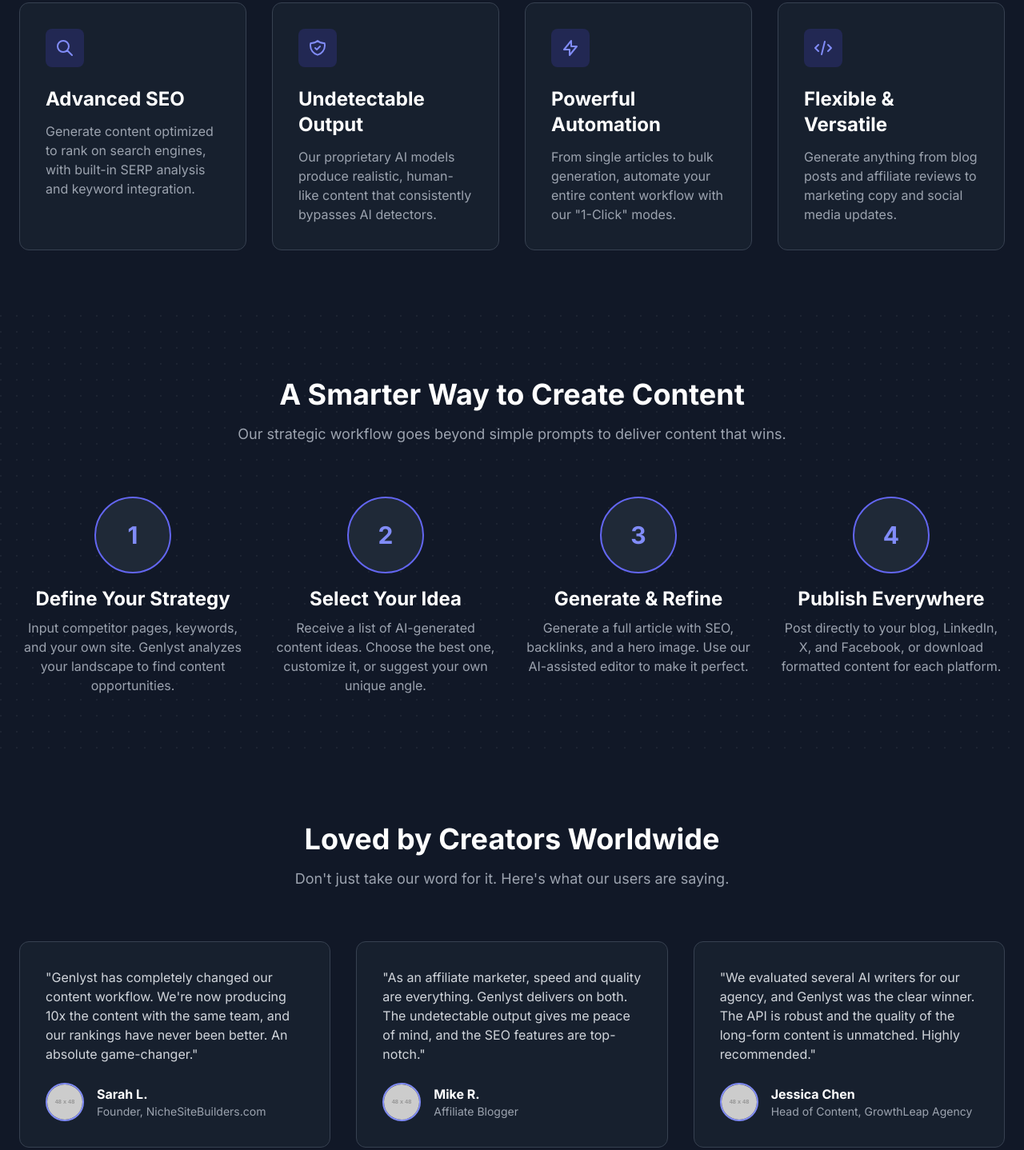
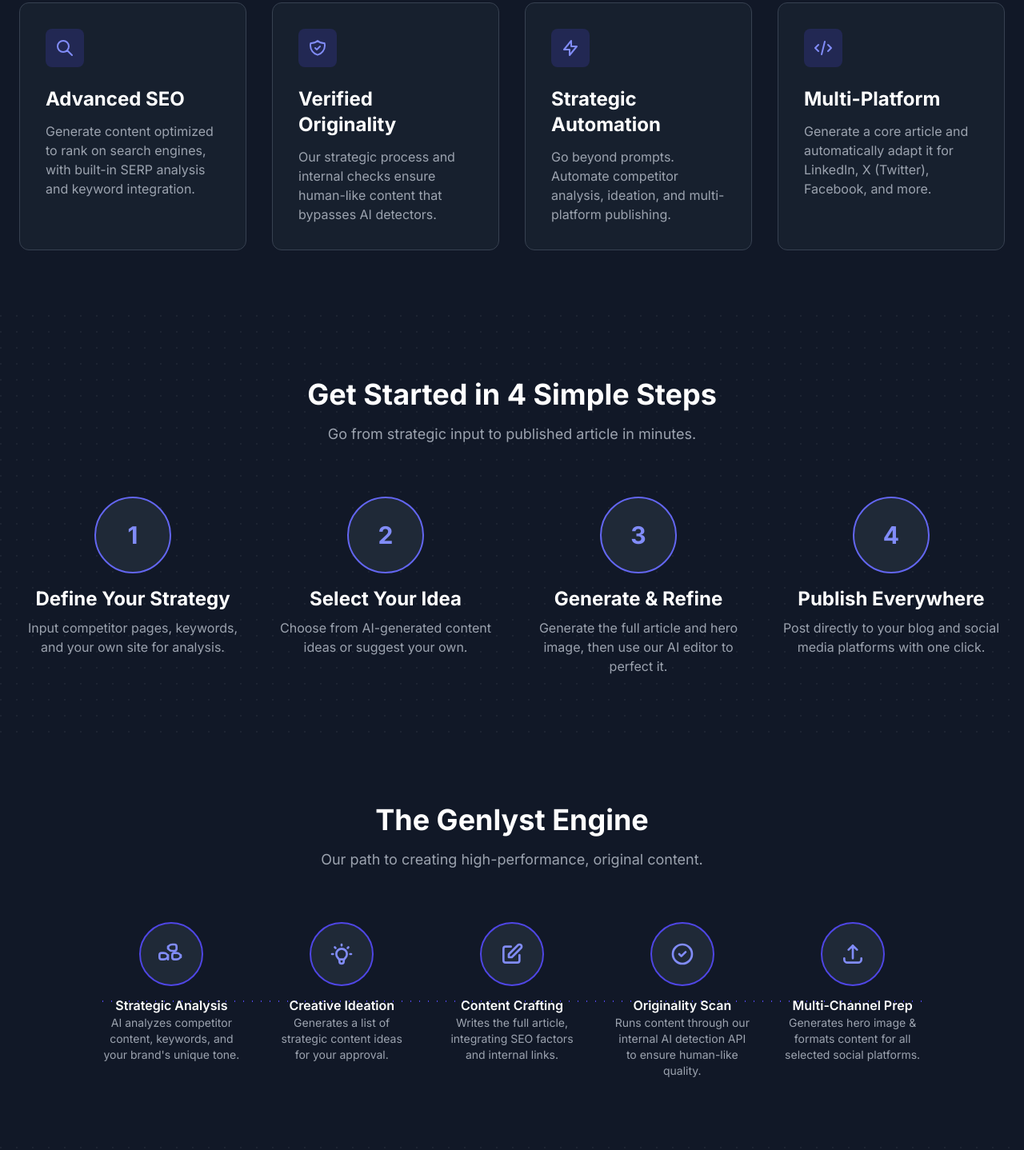
Before and after one commit to sk-vignesh/glweb, a plain HTML site: page index.html in a window 1280 px wide. Shown: the part 886-2324 px from the top of the page at 80% size. Drawn offline with nearby package versions, Linux system fonts and the light colour scheme; placeholder pictures from the web are drawn by us.

Commit message:
Update index.html

```diff
--- a/index.html
+++ b/index.html
@@ -60,10 +60,10 @@
     <main class="container mx-auto px-6 py-20 md:py-32 text-center">
         <div class="max-w-4xl mx-auto">
             <h1 class="text-4xl md:text-6xl lg:text-7xl font-extrabold text-white leading-tight mb-6">
-                Generate High-Quality Content, <span class="text-gradient">Instantly</span>.
+                Strategic Content, <span class="text-gradient">Not Just Words</span>.
             </h1>
             <p class="text-xl md:text-2xl text-gray-400 mb-10">
-                <span class="font-bold text-gray-200">Genlyst</span> is your AI Content Catalyst, transforming simple prompts into powerful, SEO-optimized articles that pass AI detection with ease.
+                <span class="font-bold text-gray-200">Genlyst</span> is your AI Content Catalyst, transforming deep analysis into powerful, SEO-optimized articles that pass AI detection with ease.
             </p>
             <div class="flex flex-wrap justify-center gap-4">
                 <a href="https://blog-creation-phi.vercel.app/" target="_blank" class="bg-indigo-600 hover:bg-indigo-700 text-white font-bold text-lg px-8 py-4 rounded-lg transition-transform transform hover:scale-105">
@@ -97,67 +97,127 @@
                     <div class="bg-indigo-600/20 text-indigo-400 rounded-lg w-12 h-12 flex items-center justify-center mb-6">
                         <svg xmlns="http://www.w3.org/2000/svg" class="h-6 w-6" fill="none" viewBox="0 0 24 24" stroke="currentColor"><path stroke-linecap="round" stroke-linejoin="round" stroke-width="2" d="M9 12l2 2 4-4m5.618-4.016A11.955 11.955 0 0112 2.944a11.955 11.955 0 01-8.618 3.04A12.02 12.02 0 003 9c0 5.591 3.824 10.29 9 11.622 5.176-1.332 9-6.03 9-11.622 0-1.042-.133-2.052-.382-3.016z" /></svg>
                     </div>
-                    <h3 class="text-2xl font-bold text-white mb-3">Undetectable Output</h3>
-                    <p class="text-gray-400">Our proprietary AI models produce realistic, human-like content that consistently bypasses AI detectors.</p>
+                    <h3 class="text-2xl font-bold text-white mb-3">Verified Originality</h3>
+                    <p class="text-gray-400">Our strategic process and internal checks ensure human-like content that bypasses AI detectors.</p>
                 </div>
                 <!-- Feature 3 -->
                 <div class="bg-gray-800/50 p-8 rounded-xl border border-gray-700 hover:border-indigo-500 transition-all duration-300 transform hover:-translate-y-1">
                     <div class="bg-indigo-600/20 text-indigo-400 rounded-lg w-12 h-12 flex items-center justify-center mb-6">
                         <svg xmlns="http://www.w3.org/2000/svg" class="h-6 w-6" fill="none" viewBox="0 0 24 24" stroke="currentColor"><path stroke-linecap="round" stroke-linejoin="round" stroke-width="2" d="M13 10V3L4 14h7v7l9-11h-7z" /></svg>
                     </div>
-                    <h3 class="text-2xl font-bold text-white mb-3">Powerful Automation</h3>
-                    <p class="text-gray-400">From single articles to bulk generation, automate your entire content workflow with our "1-Click" modes.</p>
+                    <h3 class="text-2xl font-bold text-white mb-3">Strategic Automation</h3>
+                    <p class="text-gray-400">Go beyond prompts. Automate competitor analysis, ideation, and multi-platform publishing.</p>
                 </div>
                 <!-- Feature 4 -->
                 <div class="bg-gray-800/50 p-8 rounded-xl border border-gray-700 hover:border-indigo-500 transition-all duration-300 transform hover:-translate-y-1">
                     <div class="bg-indigo-600/20 text-indigo-400 rounded-lg w-12 h-12 flex items-center justify-center mb-6">
                         <svg xmlns="http://www.w3.org/2000/svg" class="h-6 w-6" fill="none" viewBox="0 0 24 24" stroke="currentColor"><path stroke-linecap="round" stroke-linejoin="round" stroke-width="2" d="M10 20l4-16m4 4l4 4-4 4M6 16l-4-4 4-4" /></svg>
                     </div>
-                    <h3 class="text-2xl font-bold text-white mb-3">Flexible & Versatile</h3>
-                    <p class="text-gray-400">Generate anything from blog posts and affiliate reviews to marketing copy and social media updates.</p>
+                    <h3 class="text-2xl font-bold text-white mb-3">Multi-Platform</h3>
+                    <p class="text-gray-400">Generate a core article and automatically adapt it for LinkedIn, X (Twitter), Facebook, and more.</p>
                 </div>
             </div>
         </div>
     </section>
 
-    <!-- How It Works Section -->
+    <!-- How It Works Section (User-Facing) -->
     <section id="how-it-works" class="py-20">
         <div class="container mx-auto px-6">
             <div class="text-center mb-16">
-                <h2 class="text-4xl font-bold text-white">A Smarter Way to Create Content</h2>
-                <p class="text-lg text-gray-400 mt-4">Our strategic workflow goes beyond simple prompts to deliver content that wins.</p>
+                <h2 class="text-4xl font-bold text-white">Get Started in 4 Simple Steps</h2>
+                <p class="text-lg text-gray-400 mt-4">Go from strategic input to published article in minutes.</p>
             </div>
             <div class="grid grid-cols-1 md:grid-cols-2 lg:grid-cols-4 gap-8 text-center">
                 <!-- Step 1 -->
                 <div class="flex flex-col items-center">
                     <div class="bg-gray-800 border-2 border-indigo-500 rounded-full w-24 h-24 flex items-center justify-center text-3xl font-bold text-indigo-400 mb-4">1</div>
                     <h3 class="text-2xl font-bold text-white mb-2">Define Your Strategy</h3>
-                    <p class="text-gray-400">Input competitor pages, keywords, and your own site. Genlyst analyzes your landscape to find content opportunities.</p>
+                    <p class="text-gray-400">Input competitor pages, keywords, and your own site for analysis.</p>
                 </div>
                 <!-- Step 2 -->
                 <div class="flex flex-col items-center">
                     <div class="bg-gray-800 border-2 border-indigo-500 rounded-full w-24 h-24 flex items-center justify-center text-3xl font-bold text-indigo-400 mb-4">2</div>
                     <h3 class="text-2xl font-bold text-white mb-2">Select Your Idea</h3>
-                    <p class="text-gray-400">Receive a list of AI-generated content ideas. Choose the best one, customize it, or suggest your own unique angle.</p>
+                    <p class="text-gray-400">Choose from AI-generated content ideas or suggest your own.</p>
                 </div>
                 <!-- Step 3 -->
                 <div class="flex flex-col items-center">
                     <div class="bg-gray-800 border-2 border-indigo-500 rounded-full w-24 h-24 flex items-center justify-center text-3xl font-bold text-indigo-400 mb-4">3</div>
                     <h3 class="text-2xl font-bold text-white mb-2">Generate & Refine</h3>
-                    <p class="text-gray-400">Generate a full article with SEO, backlinks, and a hero image. Use our AI-assisted editor to make it perfect.</p>
+                    <p class="text-gray-400">Generate the full article and hero image, then use our AI editor to perfect it.</p>
                 </div>
                 <!-- Step 4 -->
                 <div class="flex flex-col items-center">
                     <div class="bg-gray-800 border-2 border-indigo-500 rounded-full w-24 h-24 flex items-center justify-center text-3xl font-bold text-indigo-400 mb-4">4</div>
                     <h3 class="text-2xl font-bold text-white mb-2">Publish Everywhere</h3>
-                    <p class="text-gray-400">Post directly to your blog, LinkedIn, X, and Facebook, or download formatted content for each platform.</p>
+                    <p class="text-gray-400">Post directly to your blog and social media platforms with one click.</p>
+                </div>
+            </div>
+        </div>
+    </section>
+
+    <!-- The Genlyst Engine Section (Behind the Scenes) -->
+    <section class="py-20 bg-gray-900">
+        <div class="container mx-auto px-6">
+            <div class="text-center mb-16">
+                <h2 class="text-4xl font-bold text-white">The Genlyst Engine</h2>
+                <p class="text-lg text-gray-400 mt-4">Our path to creating high-performance, original content.</p>
+            </div>
+            <div class="relative max-w-5xl mx-auto">
+                <!-- Dotted line for desktop -->
+                <div class="hidden lg:block absolute top-1/2 left-0 w-full h-0.5 bg-dotted">
+                    <svg width="100%" height="2">
+                        <line x1="0" y1="1" x2="100%" y2="1" stroke="#4f46e5" stroke-width="2" stroke-dasharray="1 10"/>
+                    </svg>
+                </div>
+                <div class="relative grid grid-cols-1 md:grid-cols-3 lg:grid-cols-5 gap-10">
+                    <!-- Step A: Analysis -->
+                    <div class="text-center flex flex-col items-center z-10">
+                        <div class="bg-gray-800 border-2 border-indigo-600 rounded-full w-20 h-20 flex items-center justify-center mb-3">
+                            <svg class="h-8 w-8 text-indigo-400" fill="none" viewBox="0 0 24 24" stroke="currentColor"><path stroke-linecap="round" stroke-linejoin="round" stroke-width="2" d="M9 17v-2a4 4 0 00-4-4H3a2 2 0 00-2 2v2a2 2 0 002 2h2a4 4 0 004-4zm12-2a4 4 0 00-4-4h-2a2 2 0 00-2 2v2a2 2 0 002 2h2a4 4 0 004-4zM9 7a4 4 0 014-4h2a2 2 0 012 2v2a2 2 0 01-2 2h-2a4 4 0 01-4-4z"/></svg>
+                        </div>
+                        <h4 class="font-semibold text-white">Strategic Analysis</h4>
+                        <p class="text-sm text-gray-400">AI analyzes competitor content, keywords, and your brand's unique tone.</p>
+                    </div>
+                    <!-- Step B: Ideation -->
+                    <div class="text-center flex flex-col items-center z-10">
+                        <div class="bg-gray-800 border-2 border-indigo-600 rounded-full w-20 h-20 flex items-center justify-center mb-3">
+                           <svg class="h-8 w-8 text-indigo-400" fill="none" viewBox="0 0 24 24" stroke="currentColor"><path stroke-linecap="round" stroke-linejoin="round" stroke-width="2" d="M9.663 17h4.673M12 3v1m6.364 1.636l-.707.707M21 12h-1M4 12H3m3.343-5.657l-.707-.707m2.828 9.9a5 5 0 117.072 0l-.548.547A3.374 3.374 0 0014 18.469V19a2 2 0 11-4 0v-.531c0-.895-.356-1.754-.988-2.386l-.548-.547z" /></svg>
+                        </div>
+                        <h4 class="font-semibold text-white">Creative Ideation</h4>
+                        <p class="text-sm text-gray-400">Generates a list of strategic content ideas for your approval.</p>
+                    </div>
+                    <!-- Step C: Generation -->
+                    <div class="text-center flex flex-col items-center z-10">
+                        <div class="bg-gray-800 border-2 border-indigo-600 rounded-full w-20 h-20 flex items-center justify-center mb-3">
+                            <svg class="h-8 w-8 text-indigo-400" fill="none" viewBox="0 0 24 24" stroke="currentColor"><path stroke-linecap="round" stroke-linejoin="round" stroke-width="2" d="M11 5H6a2 2 0 00-2 2v11a2 2 0 002 2h11a2 2 0 002-2v-5m-1.414-9.414a2 2 0 112.828 2.828L11.828 15H9v-2.828l8.586-8.586z" /></svg>
+                        </div>
+                        <h4 class="font-semibold text-white">Content Crafting</h4>
+                        <p class="text-sm text-gray-400">Writes the full article, integrating SEO factors and internal links.</p>
+                    </div>
+                    <!-- Step D: Verification -->
+                    <div class="text-center flex flex-col items-center z-10">
+                        <div class="bg-gray-800 border-2 border-indigo-600 rounded-full w-20 h-20 flex items-center justify-center mb-3">
+                           <svg class="h-8 w-8 text-indigo-400" fill="none" viewBox="0 0 24 24" stroke="currentColor"><path stroke-linecap="round" stroke-linejoin="round" stroke-width="2" d="M9 12l2 2 4-4m6 2a9 9 0 11-18 0 9 9 0 0118 0z" /></svg>
+                        </div>
+                        <h4 class="font-semibold text-white">Originality Scan</h4>
+                        <p class="text-sm text-gray-400">Runs content through our internal AI detection API to ensure human-like quality.</p>
+                    </div>
+                    <!-- Step E: Publishing -->
+                    <div class="text-center flex flex-col items-center z-10">
+                        <div class="bg-gray-800 border-2 border-indigo-600 rounded-full w-20 h-20 flex items-center justify-center mb-3">
+                            <svg class="h-8 w-8 text-indigo-400" fill="none" viewBox="0 0 24 24" stroke="currentColor"><path stroke-linecap="round" stroke-linejoin="round" stroke-width="2" d="M4 16v1a3 3 0 003 3h10a3 3 0 003-3v-1m-4-8l-4-4m0 0L8 8m4-4v12" /></svg>
+                        </div>
+                        <h4 class="font-semibold text-white">Multi-Channel Prep</h4>
+                        <p class="text-sm text-gray-400">Generates hero image & formats content for all selected social platforms.</p>
+                    </div>
                 </div>
             </div>
         </div>
     </section>
 
     <!-- Testimonials Section -->
-    <section id="testimonials" class="py-20 bg-gray-900">
+    <section id="testimonials" class="py-20">
         <div class="container mx-auto px-6">
             <div class="text-center mb-16">
                 <h2 class="text-4xl font-bold text-white">Loved by Creators Worldwide</h2>
@@ -202,7 +262,7 @@
     </section>
 
     <!-- Pricing Section -->
-    <section id="pricing" class="py-20">
+    <section id="pricing" class="py-20 bg-gray-900">
         <div class="container mx-auto px-6">
             <div class="text-center mb-16">
                 <h2 class="text-4xl font-bold text-white">Flexible Plans for Everyone</h2>
```
